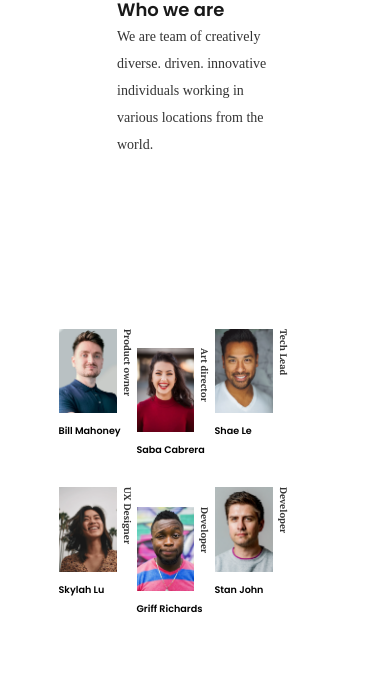
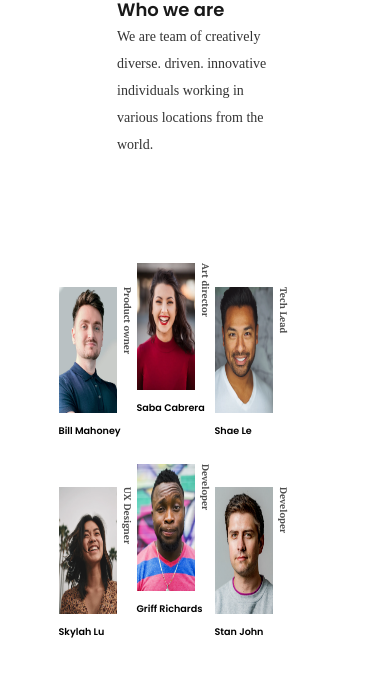
Before and after one commit to kmortal/teamPage, a plain HTML site: page index.html in a window 390 px wide. Shown: the part 86-762 px from the top of the page. Drawn offline with Linux system fonts and the light colour scheme.

Commit message:
fix bug of responsiviness

```diff
--- a/style.css
+++ b/style.css
@@ -40,6 +40,7 @@ body{
 
 img{
     height: 33vh;
+    width: 15vw;
     margin-top: 3vh;
 }
 
@@ -77,12 +78,12 @@ article section:last-of-type{
 }
 
 article span{
-    color: rgba(0, 0, 0, 0.8);
+    color: rgba(0, 0, 0, 0.6);
     font-family: 'PT Serif', 'serif';
     height: 33vh;
     writing-mode: vertical-lr;
     text-align: start;
-    font-size: 12px;
+    font-size: 15px;
     line-height: 12px;
 }
 
@@ -154,11 +155,13 @@ div{
 
 @media (max-width: 560px){
     article span{
-        height: 10vh;
+        height: 15vh;
         font-size: 0.6em;;
+        color: rgba(0, 0, 0, 0.7);
     }
     img{
-        height: 10vh;
+        height: 15vh;
+        width: 15vw;
     }
     figcaption{
         font-size: 0.6em;
```
